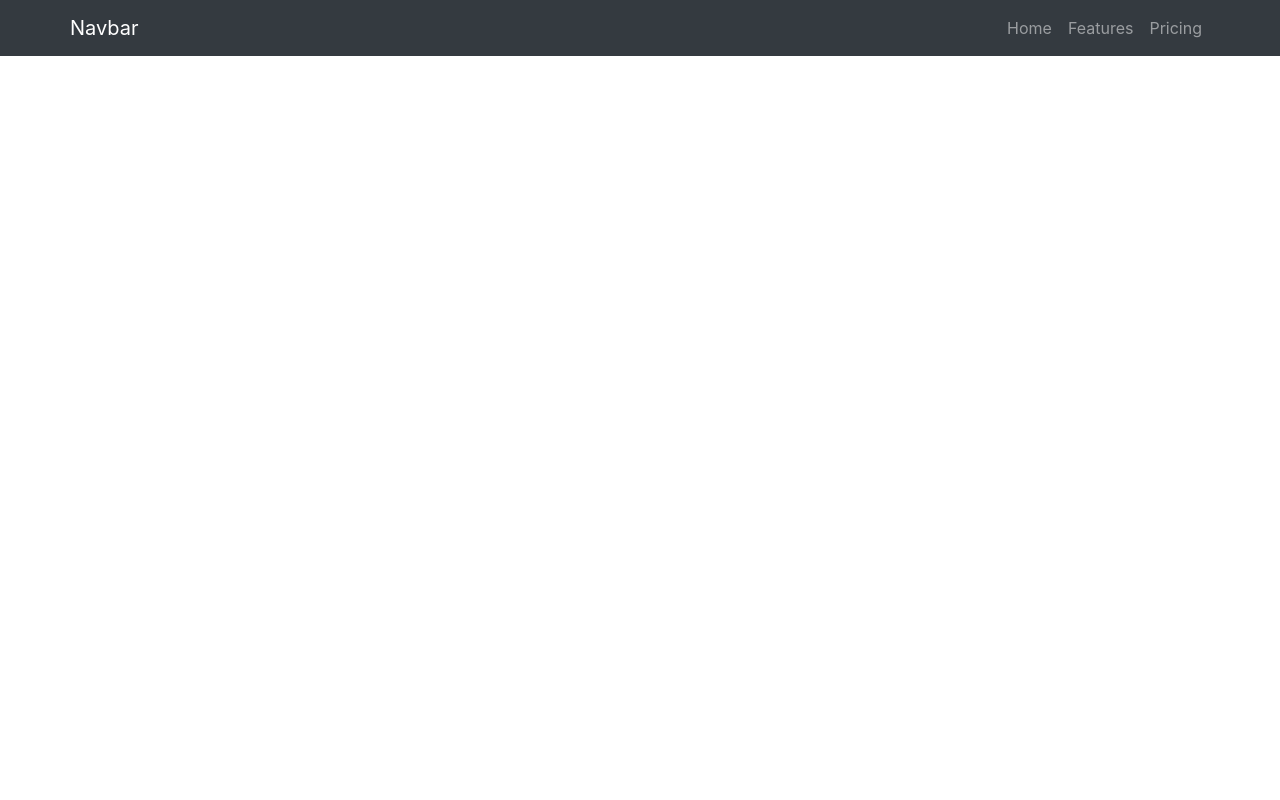
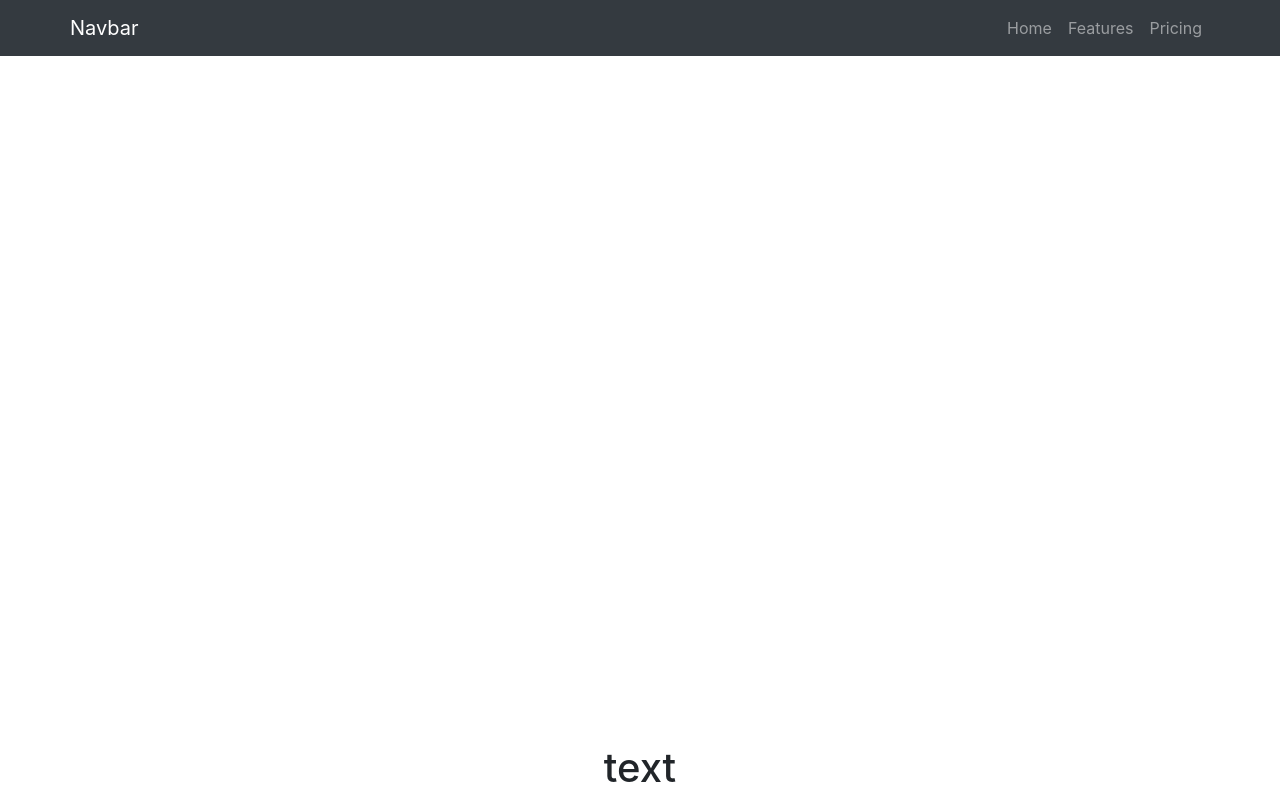
Before and after one commit to sas888/u3-d2-debrief, a React (Create React App) app: page / in a window 1280 px wide. Built offline with nearby package versions, Linux system fonts and the light colour scheme.

Commit message:
changes footer

```diff
--- a/src/App.js
+++ b/src/App.js
@@ -1,12 +1,13 @@
-import logo from './logo.svg';
 import './App.css';
 import MyNav from './Components/MyNav';
 import 'bootstrap/dist/css/bootstrap.min.css';
+import MyFooter from './Components/MyFooter';
 
 function App() {
   return (
     <div className="App">
         <MyNav/>
+        <MyFooter text="Hello"/>
     </div>
   );
 }
--- /dev/null
+++ b/src/Components/MyFooter.jsx
@@ -0,0 +1,16 @@
+
+
+const MyFooter = (text) => {
+
+      return(
+
+           <footer className="w-100" style={{position: "fixed", bottom: 0}}>
+             <h1>
+             text
+             </h1>
+           </footer>
+
+      )
+}
+
+export default MyFooter
```
